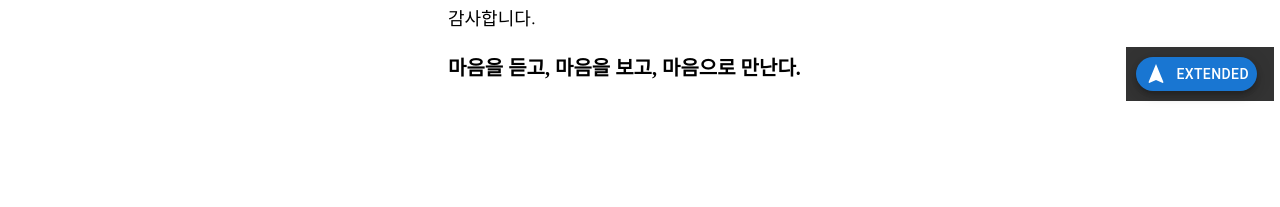
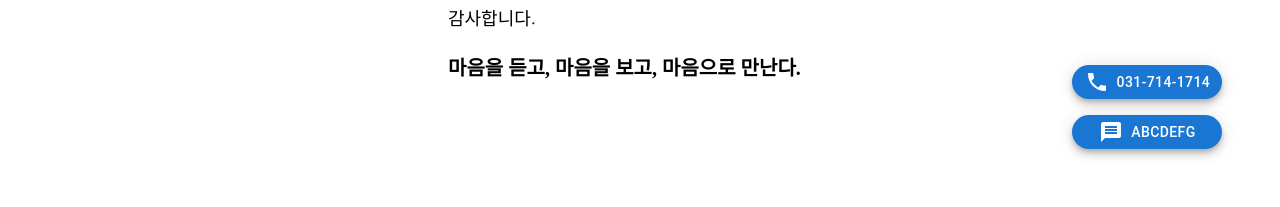
Before and after one commit to danbeesys/danbee, a React (Create React App) app: page /danbee/main in a window 1280 px wide. Shown: the part 593-800 px from the top of the page. Built offline with nearby package versions, Linux system fonts and the light colour scheme; a web font is replaced by a local one.

Commit message:
우측 fixed navigartion 추가

```diff
--- a/src/main/right_nav/FixedRightNav.css
+++ b/src/main/right_nav/FixedRightNav.css
@@ -1,11 +1,9 @@
 .fix_nav {
-    background-color: #333;
     padding: 10px;
     color: white;
     position: fixed;
     top: 80vh;
-    left: 88vw;
+    left: 83vw;
     width: 10%;
     z-index: 1000;
-
 }
--- a/src/main/right_nav/FixedRightNav.tsx
+++ b/src/main/right_nav/FixedRightNav.tsx
@@ -1,24 +1,19 @@
 import './FixedRightNav.css';
 import { Fab } from '@mui/material';
-import NavigationIcon from '@mui/icons-material/Navigation';
+import LocalPhoneIcon from '@mui/icons-material/LocalPhone';
+import MessageIcon from '@mui/icons-material/Message';
 import React from 'react';
-
-interface NavItem {
-  id: string;
-  label: string;
-  href: string;
-}
-
-interface FixedRightNavProps {
-  items: NavItem[];
-}
 
 const FixedRightNav: React.FC = () => {
   return (
     <nav className="fix_nav">
-        <Fab variant="extended" size="small" color="primary">
-            <NavigationIcon sx={{ mr: 1 }} />
-            Extended
+        <Fab variant="extended" size="small" color="primary" sx={{width:150, mt:1, mb:1}} href='tel:PHONE'>
+            <LocalPhoneIcon sx={{ mr: 1 }} />
+            031-714-1714
+        </Fab>
+        <Fab variant="extended" size="small" color="primary" sx={{width:150, mt:1, mb:1}}>
+            <MessageIcon sx={{ mr: 1 }} />
+            abcdefg
         </Fab>
     </nav>
   );
```
